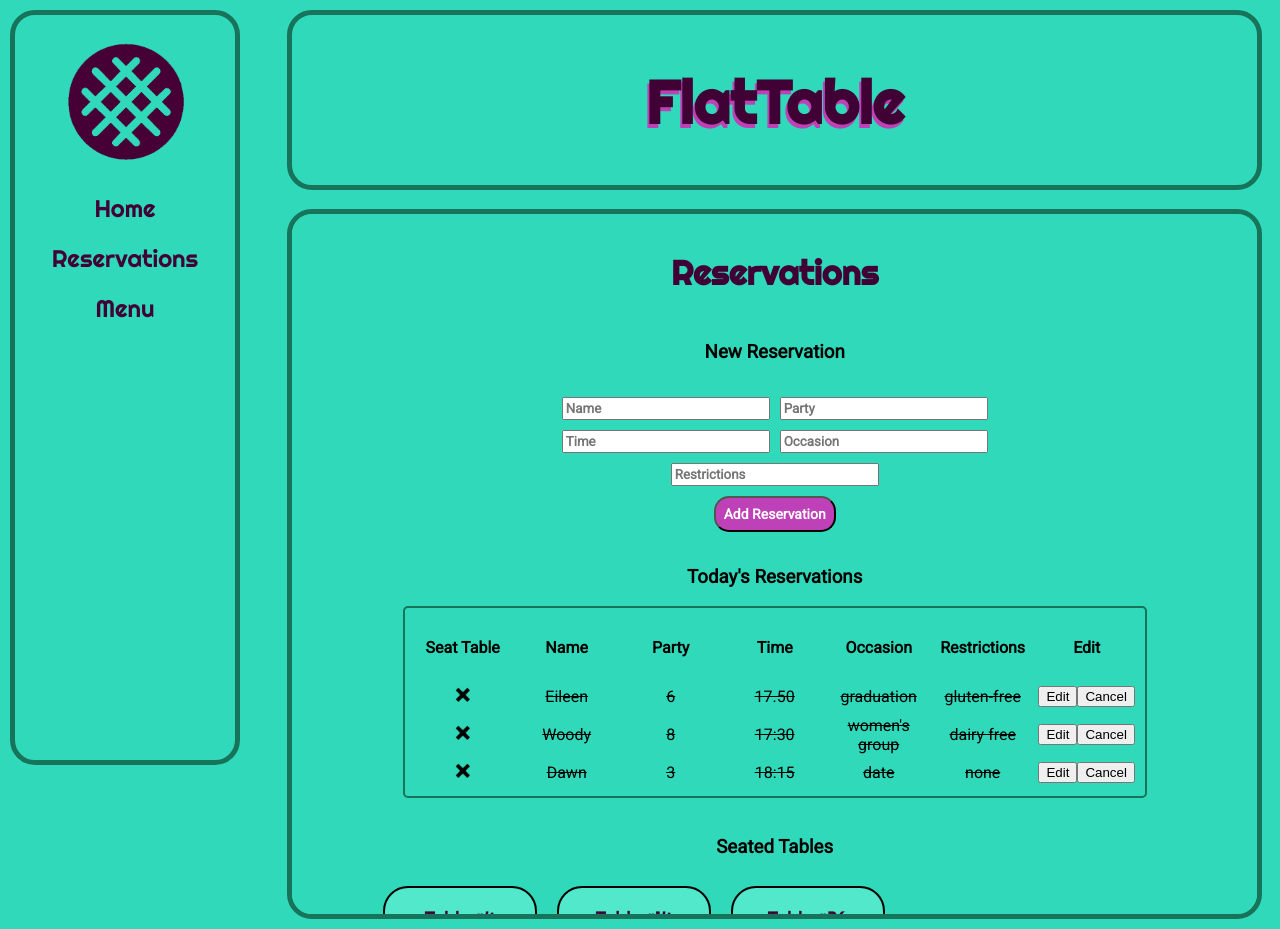
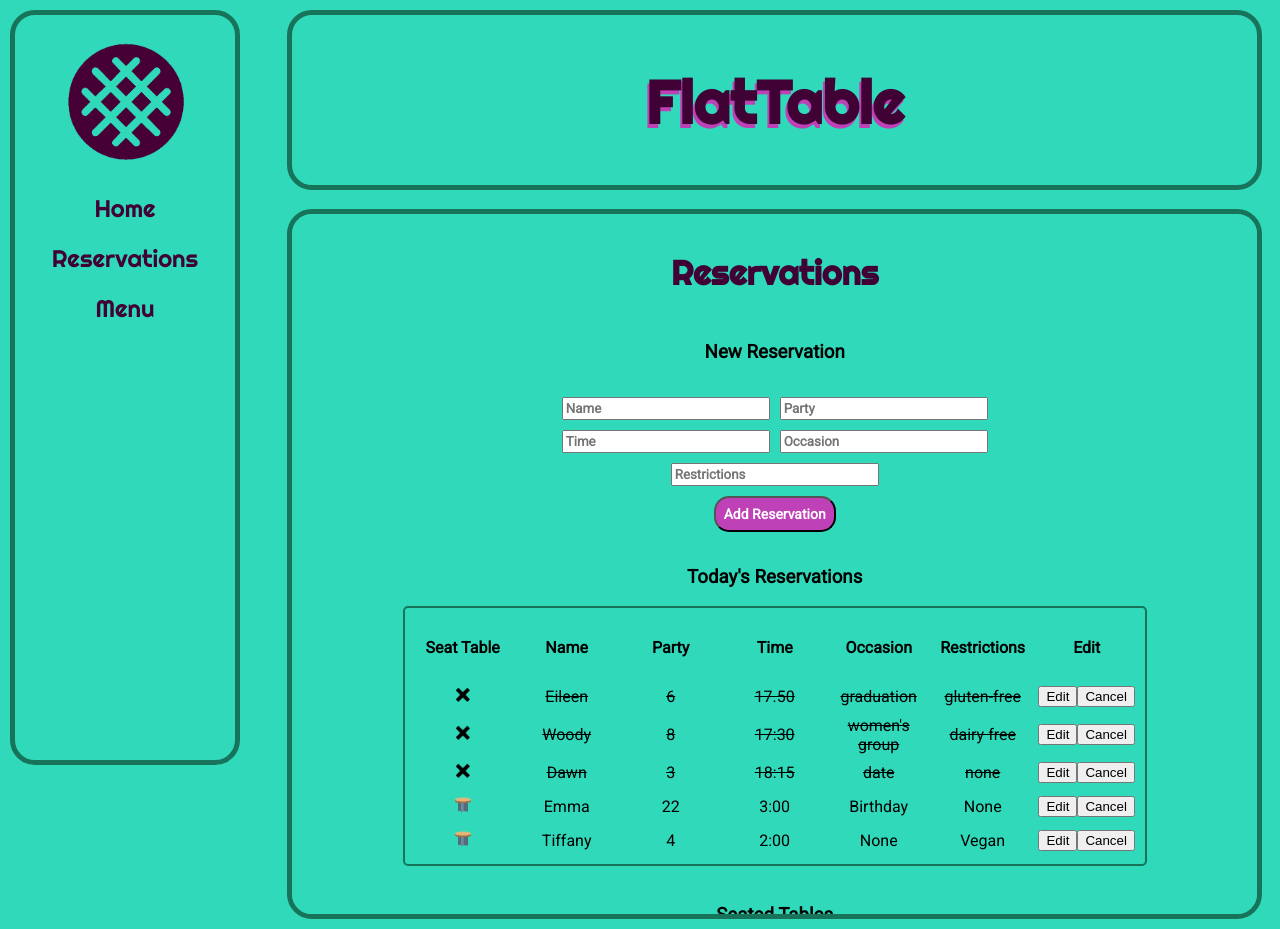
Before and after one commit to eburdekin/flattable, a React (Create React App) app: page /Reservations in a window 1280 px wide. Built offline with nearby package versions, Linux system fonts and the light colour scheme; data requests are answered from the project's data file.

Commit message:
updating tables components

```diff
--- a/res.json
+++ b/res.json
@@ -26,6 +26,22 @@
       "restrictions": "none",
       "id": 4,
       "seated": true
+    },
+    {
+      "name": "Emma",
+      "party": "22",
+      "time": "3:00",
+      "occasion": "Birthday",
+      "restrictions": "None",
+      "id": 5
+    },
+    {
+      "name": "Tiffany",
+      "party": "4",
+      "time": "2:00",
+      "occasion": "None",
+      "restrictions": "Vegan",
+      "id": 6
     }
   ]
 }
--- /dev/null
+++ b/src/Components/Table.js
@@ -0,0 +1,29 @@
+export default function Table({ table, tableNumber, handleDelete }) {
+    const buttonStyle = {
+      fontFamily: 'Roboto',
+      padding: '4px',
+      margin: '5px',
+      backgroundColor: '#BF41B7',
+      color: 'white',
+      fontSize: '12px',
+      fontWeight: 'bold',
+      borderRadius: '15px'
+    };
+
+    return (
+      <div className="seated-table">
+        <p>Table #{tableNumber}</p>
+        <span>{table.name}</span>
+        <br />
+        <span className="smaller">Party of {table.party}</span>
+        <br />
+        <button
+          type="button"
+          style={buttonStyle}
+          onClick={(e) => handleDelete(table.id)}
+        >
+          Clear Table
+        </button>
+      </div>
+    );
+  }
--- a/src/Components/Tables.js
+++ b/src/Components/Tables.js
@@ -1,31 +1,24 @@
-export default function Tables({tables, handleDelete}) {
+import Table from './Table.js'
 
-    const buttonStyle = {
-        'fontFamily': 'Roboto',
-        'padding': '4px',
-        'margin': '5px',
-        'backgroundColor': '#BF41B7',
-        'color': 'white',
-        'fontSize': '12px',
-        'fontWeight': 'bold',
-        'borderRadius': '15px'
-    }
+export default function Tables({ tables, handleDelete }) {
 
-    const seatedTables = tables.map(table => (
-        <div key={table.id} className="seated-table">
-            <p>Table #{Math.floor(Math.random() * 30)+1}</p>
-            <span>{table.name}</span>
-            <br />
-            <span className="smaller">Party of {table.party}</span>
-            <br />
-            <button type="button" style={buttonStyle} onClick={(e) => handleDelete(table.id)}>Clear Table</button>
-            </div>
-      ));
+    const generateRandomTableNumber = () => Math.floor(Math.random() * 30) + 1;
 
-    return <>
-    <h3>Seated Tables</h3>
-    <div className="table-container">
-        {seatedTables}
+    const seatedTables = tables.map(table => table)
+
+    return (
+      <>
+        <h3>Seated Tables</h3>
+        <div className="table-container">
+          {seatedTables.map((table) => (
+            <Table
+              key={table.id}
+              table={table}
+              tableNumber = {generateRandomTableNumber()}
+              handleDelete={handleDelete}
+            />
+          ))}
         </div>
-    </>
-}
+      </>
+    );
+  }
```
